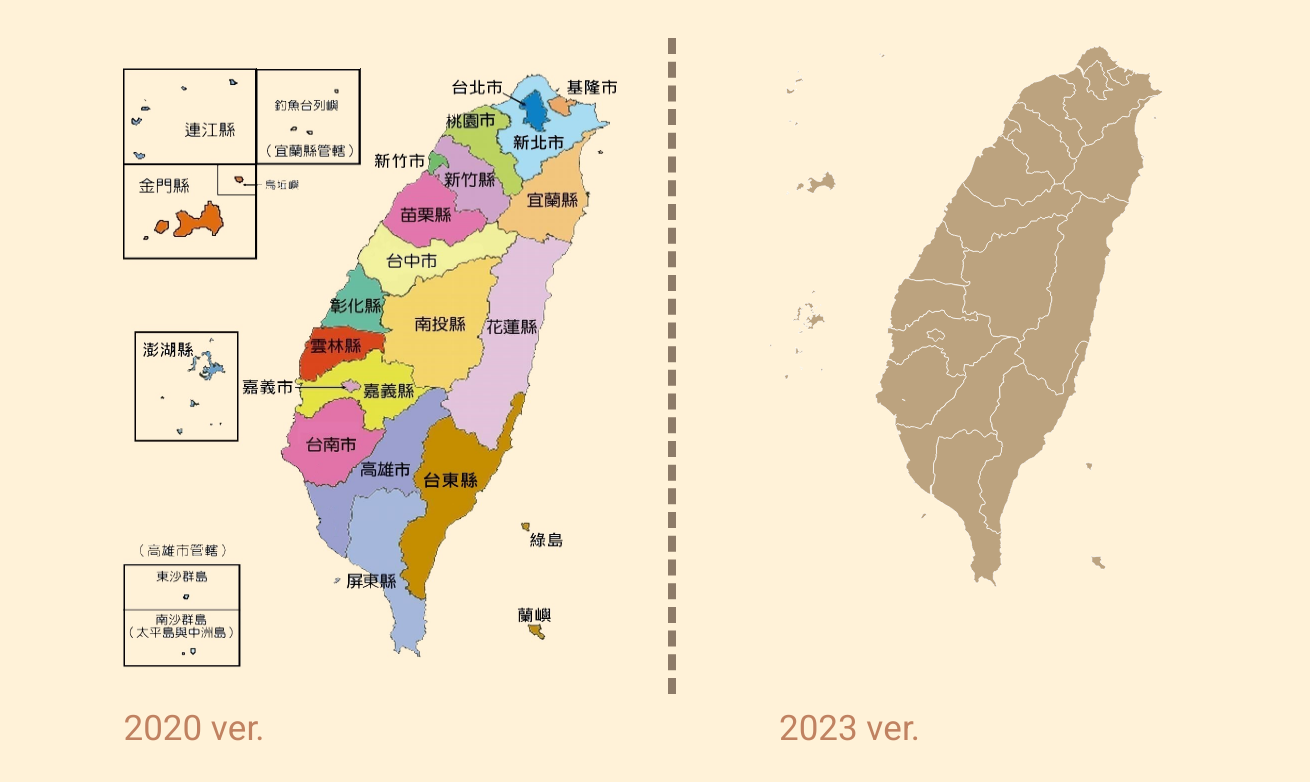
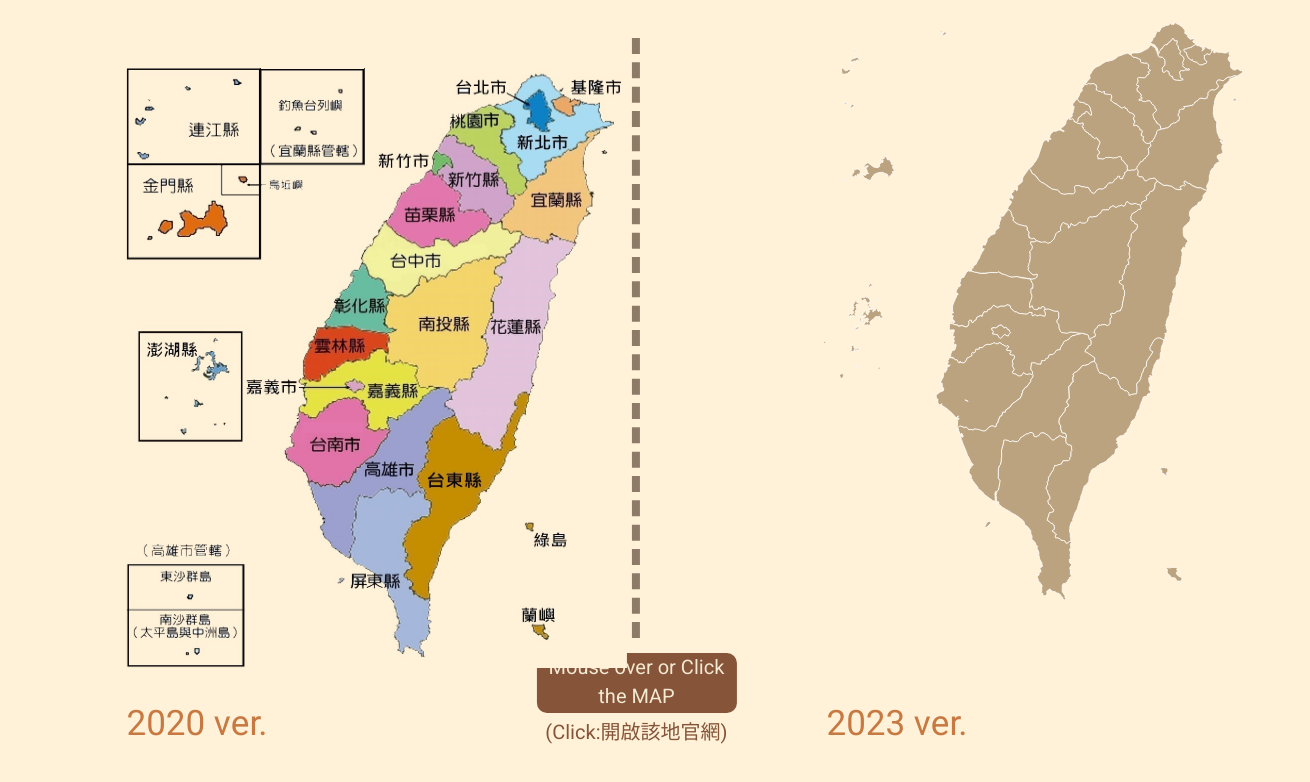
Before and after one commit to huiyou5009/map_tw.gov.os, a plain HTML site: page index.html in a window 1280 px wide. Shown: the whole page, 1310 px wide, since content can reach past the window. Drawn offline with nearby package versions, Linux system fonts and the light colour scheme.

Commit message:
Ver
1. chiayi_city_1(內部)，顏色改為背景色，刪去mouseout
2. 新增Click提示內容

```diff
--- a/index.html
+++ b/index.html
@@ -10,7 +10,7 @@
         <title>Taiwan Map</title>
     </head>
     <body>
-
+        <div class="all">
             <div id="vs">
                 <section id="ver23">  <!-- Vue.js的作用範圍 -->
                 <!-- #__ or .__ + tab → id or class 生成快速鍵 -->
@@ -138,9 +138,13 @@
 
                 </svg>
                 </section>
-            <div id="w23" class="ver">2023 ver.</div>
+                <span id="w23" class="ver">2023 ver.
+                </span>
 
                 <div id="line"></div>
+                <div class="hint" id="h_all">Mouse over or Click <br>the MAP
+                    <div class="hint" id="hc">(Click:開啟該地官網)</div>
+                </div>
 
                 <section id="ver20">
                     <img src="taiwan.jpg" width="500" height="600" usemap="#Map">
@@ -220,6 +224,7 @@
                 </span>
 
             </div>
+        </div>
         <script src="script.js"></script>
     </body>
 </html>
--- a/script.js
+++ b/script.js
@@ -143,7 +143,7 @@ $("path").mouseenter(function(e){
     //  this 抓現在正在觸發的那個物件的本體
     //  用jQuery抓屬性
     //  attr 屬性
-    vm.filter=tagname
+    vm.filter=tagname;
     // 讓過濾資料=滑鼠滑到的那筆資料
     // let result = place_data.filter(function(objs){
     //   return obj.tag == tagname;
@@ -156,14 +156,10 @@ $("path").mouseenter(function(e){
 
 
 let chiayi_city_1 = document.getElementById("chiayi_city_1");
-
+chiayi_city_1.style.fill = "#FFF2D8";
 
 chiayi_city_1.addEventListener("mouseover", function(){
-    chiayi_city_1.style.fill = "#FFF2D8";
     chiayi_city_1.style.transform = "translateX(0px) translateY(0px)";
-});
-chiayi_city_1.addEventListener("mouseout", function(){
-    chiayi_city_1.style.fill = "#FFF2D8";
 });
 
 let keelung = document.getElementById("keelung");
--- a/style.sass
+++ b/style.sass
@@ -4,26 +4,34 @@
 
 body
   background-color: #FFF2D8
+  position: relative
+
+.all
+  position: absoluate
+  left: 50%
+  transform: translateX(3%)
 
 
 #vs
   display: grid
-  grid-template-columns: 0.2fr 1fr 0.2fr 1fr 0.2fr
-  grid-template-rows: 95% 5%
-  grid-template-areas:". ver20 line ver23 ." ". w20 line w23 ."
-  column-gap: 40px
-  row-gap: 15px
+  grid-template-columns: 0.2fr 1fr 0.1fr 1fr 0.2fr
+  grid-template-rows: 92% 5% 3%
+  grid-template-areas:". ver20 line ver23 ." ". w20 hint w23 ." ". . hc . ."
+  //column-gap: 20px
+  row-gap: 5px
+  position: relative
 
 
 #ver23
   grid-area: ver23
   display: grid
-  grid-template-columns: 0.5fr 5fr 0.5fr
+  grid-template-columns: 1fr
   grid-template-rows: 0.5fr 5fr
-  grid-template-areas: ". place ." ". d3map ."
+  grid-template-areas: "place" "d3map"
   //position: relative
   height: 78vh
-  margin-left: -40px
+  //margin-left: -80px
+
 
 
 #w23
@@ -38,11 +46,12 @@ body
   h1
     font-size: 55px
     letter-spacing: 3px
+    height: 70px
     border-radius: 15px
     background-color: #65647C
     color: #F1D3B3
     margin: 10px
-    padding-top: 5px
+    padding-bottom: 5px
     max-width: 45vw
 
 
@@ -50,8 +59,8 @@ body
 
 svg
   grid-area: d3map
-  height: 75vh
-  margin-top:-10px
+  height: 80vh
+  margin-top:-20px
   margin-left:-20px
   //position: absoluate
   //left: 50%
@@ -96,16 +105,47 @@ path
 
 .ver
   font-size: 35px
-  color: #C08261
+  color: #C87941
+
 
 
 #line
   grid-area: line
   border-left: 8px dashed #8D7B68
-  height:82vh
+  height:75vh
   margin: 30px 5px 30px 5px
 
 #ps
   font-size: 14px
   color: #A4907C
   margin-left:170px
+
+
+.hint
+
+  text-align: center
+  font-size: 20px
+  position: absoluate
+
+
+  border: 1px solid none
+  border-radius: 10px
+
+
+#h_all
+  grid-area: hint
+  height:60px
+  width: 200px
+  left: 50%
+  top: 50%
+  transform: translate(-45%, -100%)
+  background-color: #865439
+  color: #F2EAD3
+  margin-top: 15px
+
+#hc
+  grid-area: hc
+  height:30px
+  width: 200px
+  margin-top: 5px
+  color: #865439
```
Also changed, not shown: style.css, 1 other file. Lines whose indentation alone changed are shown as unchanged.
